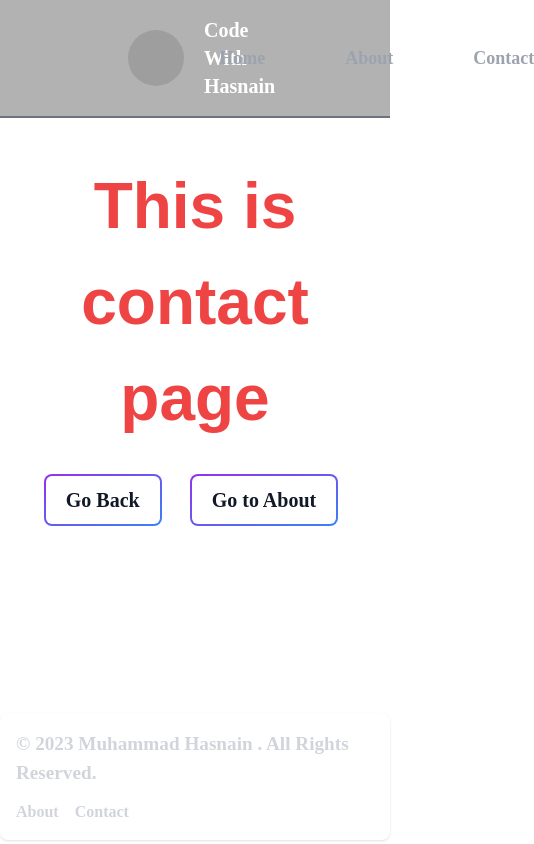
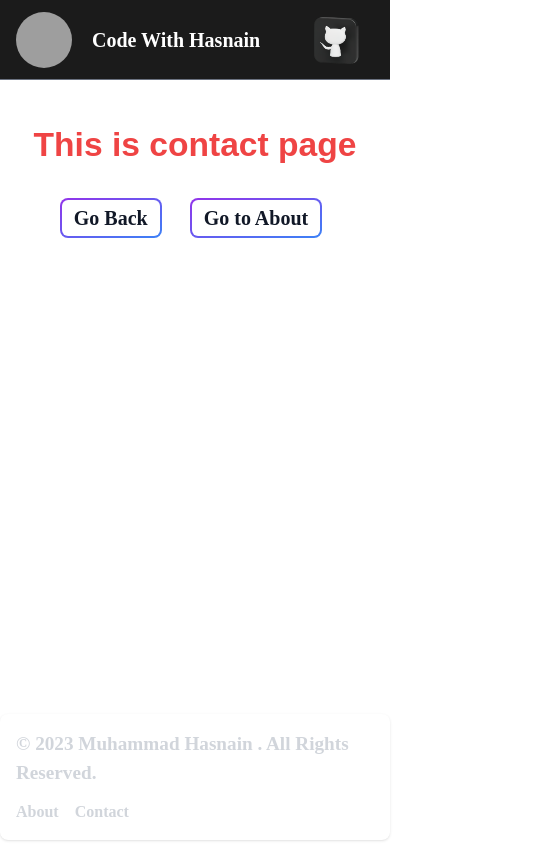
Before and after one commit to mhasnain23/assignment_3, a Next.js app: page /contact in a window 390 px wide. Shown: the whole page, 534 px wide, since content can reach past the window. Built offline with nearby package versions, Linux system fonts and the light colour scheme; grey boxes are pictures that could not be loaded.

Commit message:
everthing updated and successfull in making it responsive

```diff
--- a/src/app/about/page.tsx
+++ b/src/app/about/page.tsx
@@ -9,17 +9,17 @@ const About = () => {
 
   return (
     <div className="max-w-7xl flex flex-col items-center justify-center gap-7 mx-auto">
-      <h1 className="text-[4rem] text-center mt-10 font-bold text-blue-500">
+      <h1 className="lg:text-[4rem] text-[2.1rem] text-center mt-10 font-bold text-blue-500">
         This is about page
       </h1>
       <div className="flex items-center justify-center gap-5">
-        <button onClick={()=> router.push("/")} className="relative inline-flex items-center justify-center p-0.5 mb-2 me-2 overflow-hidden text-sm font-medium text-gray-900 rounded-lg group bg-gradient-to-br from-purple-600 to-blue-500 group-hover:from-purple-600 group-hover:to-blue-500 hover:text-white dark:text-white focus:ring-4 focus:outline-none focus:ring-blue-300 dark:focus:ring-blue-800">
-          <span className="text-xl font-[poppins] font-bold relative px-5 py-2.5 transition-all ease-in duration-75 bg-white dark:bg-gray-900 rounded-md group-hover:bg-opacity-0">
+        <button onClick={() => router.push("/")} className="relative inline-flex items-center justify-center p-0.5 mb-2 me-2 overflow-hidden text-sm font-medium text-gray-900 rounded-lg group bg-gradient-to-br from-purple-600 to-blue-500 group-hover:from-purple-600 group-hover:to-blue-500 hover:text-white dark:text-white focus:ring-4 focus:outline-none focus:ring-blue-300 dark:focus:ring-blue-800">
+          <span className="text-xl font-[poppins] font-bold relative px-3 py-1 transition-all ease-in duration-75 bg-white dark:bg-gray-900 rounded-md group-hover:bg-opacity-0">
             Go Back
           </span>
         </button>
-        <button onClick={()=> router.push("/contact")} className="relative inline-flex items-center justify-center p-0.5 mb-2 me-2 overflow-hidden text-sm font-medium text-gray-900 rounded-lg group bg-gradient-to-br from-purple-600 to-blue-500 group-hover:from-purple-600 group-hover:to-blue-500 hover:text-white dark:text-white focus:ring-4 focus:outline-none focus:ring-blue-300 dark:focus:ring-blue-800">
-          <span className="text-xl font-[poppins] font-bold relative px-5 py-2.5 transition-all ease-in duration-75 bg-white dark:bg-gray-900 rounded-md group-hover:bg-opacity-0">
+        <button onClick={() => router.push("/contact")} className="relative inline-flex items-center justify-center p-0.5 mb-2 me-2 overflow-hidden text-sm font-medium text-gray-900 rounded-lg group bg-gradient-to-br from-purple-600 to-blue-500 group-hover:from-purple-600 group-hover:to-blue-500 hover:text-white dark:text-white focus:ring-4 focus:outline-none focus:ring-blue-300 dark:focus:ring-blue-800">
+          <span className="text-xl font-[poppins] font-bold relative px-3 py-1 transition-all ease-in duration-75 bg-white dark:bg-gray-900 rounded-md group-hover:bg-opacity-0">
             Go to Contact
           </span>
         </button>
--- a/src/app/contact/page.tsx
+++ b/src/app/contact/page.tsx
@@ -9,20 +9,20 @@ const Contact = () => {
 
   return (
     <div className="max-w-7xl flex flex-col items-center justify-center gap-7 mx-auto">
-      <h1 className="text-[4rem] text-center mt-10 font-bold text-red-500">
+      <h1 className="lg:text-[4rem] text-[2.1rem] text-center mt-10 font-bold text-red-500">
         This is contact page
       </h1>
       <div className="flex items-center justify-center gap-5">
         <Link href={"/"}>
-          <button onClick={()=> router.push("/")} className="relative inline-flex items-center justify-center p-0.5 mb-2 me-2 overflow-hidden text-sm font-medium text-gray-900 rounded-lg group bg-gradient-to-br from-purple-600 to-blue-500 group-hover:from-purple-600 group-hover:to-blue-500 hover:text-white dark:text-white focus:ring-4 focus:outline-none focus:ring-blue-300 dark:focus:ring-blue-800">
-            <span className="text-xl font-bold font-[poppins] relative px-5 py-2.5 transition-all ease-in duration-75 bg-white dark:bg-gray-900 rounded-md group-hover:bg-opacity-0">
+          <button onClick={() => router.push("/")} className="relative inline-flex items-center justify-center p-0.5 mb-2 me-2 overflow-hidden text-sm font-medium text-gray-900 rounded-lg group bg-gradient-to-br from-purple-600 to-blue-500 group-hover:from-purple-600 group-hover:to-blue-500 hover:text-white dark:text-white focus:ring-4 focus:outline-none focus:ring-blue-300 dark:focus:ring-blue-800">
+            <span className="text-xl font-bold font-[poppins] relative px-3 py-1 transition-all ease-in duration-75 bg-white dark:bg-gray-900 rounded-md group-hover:bg-opacity-0">
               Go Back
             </span>
           </button>
         </Link>
         <Link href={"/about"}>
-          <button onClick={()=> router.push("/about")} className="relative inline-flex items-center justify-center p-0.5 mb-2 me-2 overflow-hidden text-sm font-medium text-gray-900 rounded-lg group bg-gradient-to-br from-purple-600 to-blue-500 group-hover:from-purple-600 group-hover:to-blue-500 hover:text-white dark:text-white focus:ring-4 focus:outline-none focus:ring-blue-300 dark:focus:ring-blue-800">
-            <span className="text-xl font-bold font-[poppins] relative px-5 py-2.5 transition-all ease-in duration-75 bg-white dark:bg-gray-900 rounded-md group-hover:bg-opacity-0">
+          <button onClick={() => router.push("/about")} className="relative inline-flex items-center justify-center p-0.5 mb-2 me-2 overflow-hidden text-sm font-medium text-gray-900 rounded-lg group bg-gradient-to-br from-purple-600 to-blue-500 group-hover:from-purple-600 group-hover:to-blue-500 hover:text-white dark:text-white focus:ring-4 focus:outline-none focus:ring-blue-300 dark:focus:ring-blue-800">
+            <span className="text-xl font-bold font-[poppins] relative px-3 py-1 transition-all ease-in duration-75 bg-white dark:bg-gray-900 rounded-md group-hover:bg-opacity-0">
               Go to About
             </span>
           </button>
--- a/src/app/globals.css
+++ b/src/app/globals.css
@@ -18,6 +18,8 @@ body {
   color: var(--foreground);
   background: var(--background);
   font-family: poppins, sans-serif;
+  width: 100%;
+  height: 100%;
 }
 
 .w-5 {
--- a/src/app/page.tsx
+++ b/src/app/page.tsx
@@ -12,14 +12,14 @@ export default function Home() {
   return (
     <main>
       <div className="flex flex-col gap-5 items-center justify-between py-6">
-        <h1 className="text-[4rem] text-center mt-10 font-bold text-violet-600">
+        <h1 className="lg:text-[4rem] text-[2.1rem] text-center mt-10 font-bold text-violet-600">
           Wellcome To Home
         </h1>
         <button
           onClick={() => router.push("/about")}
           className="relative inline-flex items-center justify-center p-0.5 mb-2 me-2 overflow-hidden text-sm font-medium text-gray-900 rounded-lg group bg-gradient-to-br from-purple-600 to-blue-500 group-hover:from-purple-600 group-hover:to-blue-500 hover:text-white dark:text-white focus:ring-4 focus:outline-none focus:ring-blue-300 dark:focus:ring-blue-800"
         >
-          <span className="text-xl font-bold font-[poppins] relative px-5 py-2.5 transition-all ease-in duration-75 bg-white dark:bg-gray-900 rounded-md group-hover:bg-opacity-0">
+          <span className="text-xl font-bold font-[poppins] relative px-3 py-1 transition-all ease-in duration-75 bg-white dark:bg-gray-900 rounded-md group-hover:bg-opacity-0">
             Go to About
           </span>
         </button>
--- a/src/components/navbar.tsx
+++ b/src/components/navbar.tsx
@@ -4,8 +4,7 @@ import React from "react";
 
 const Navbar = () => {
   return (
-    <div className="max-w-7xl mx-auto">
-      <header className=" flex items-center justify-between py-4 px-32 bg-black/30 backdrop-blur-md border-b-2 border-gray-500 dark:bg-black/30 opacity-1">
+    <header className="xl:w-full h-20 flex items-center justify-between py-4 px-4 xl:px-32 bg-[#1b1b1b] border-b border-gray-500">
       <div className="flex items-center justify-between gap-5">
         <img
           src={
@@ -20,7 +19,11 @@ const Navbar = () => {
           </h1>
         </Link>
       </div>
-        <div className="flex gap-20">
+      {/* for mobile navigation */}
+      <div className="lg:hidden p-2 cursor-pointer">
+        <Image src={"/github.webp"} alt="github image" width={60} height={40} quality={100} priority />
+      </div>
+      <div className="lg:flex hidden gap-20">
         <Link href={"/"}>
           <span className="text-gray-400 text-lg font-bold hover:text-white font-[poppins] active:text-gray-300 transition-all duration-300">
             Home
@@ -38,7 +41,6 @@ const Navbar = () => {
         </Link>
       </div>
     </header>
-    </div>
   );
 };
 
```
Also changed, not shown: public/github.webp (added). Lines whose indentation alone changed are shown as unchanged.
